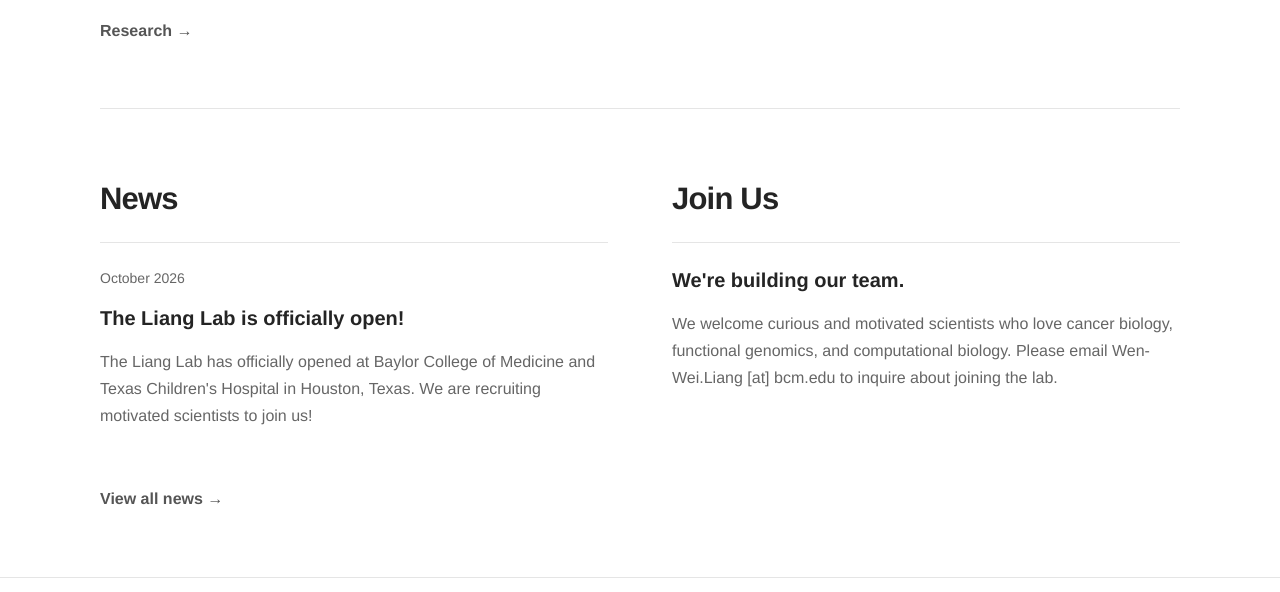
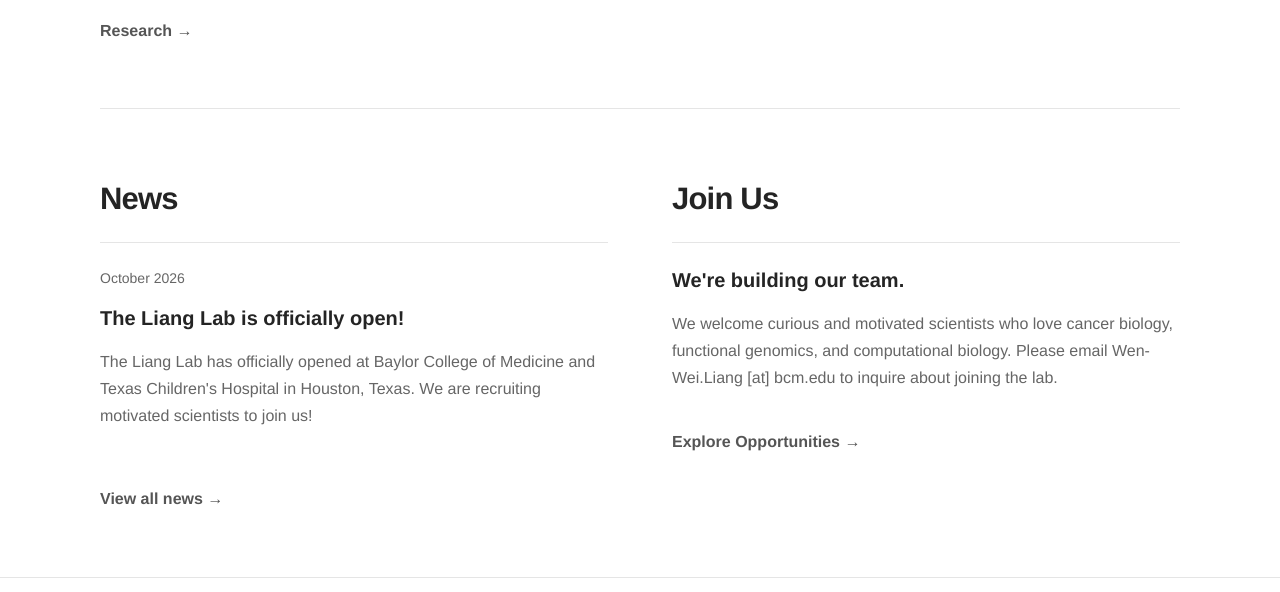
Before and after one commit to wenweiliang/lianglab, a plain HTML site: page index.html in a window 1280 px wide. Shown: the part 776-1368 px from the top of the page. Drawn offline with Linux system fonts and the light colour scheme.

Commit message:
Update homepage

```diff
--- a/index.html
+++ b/index.html
@@ -70,6 +70,9 @@
                     We welcome curious and motivated scientists who love cancer biology, functional genomics, and
                     computational biology. Please email Wen-Wei.Liang [at] bcm.edu to inquire about joining the lab.
                 </p>
+                <a href="contact.html#join" class="link">
+                    Explore Opportunities →
+                </a>
             </div>
         </section>
     </main>
```
